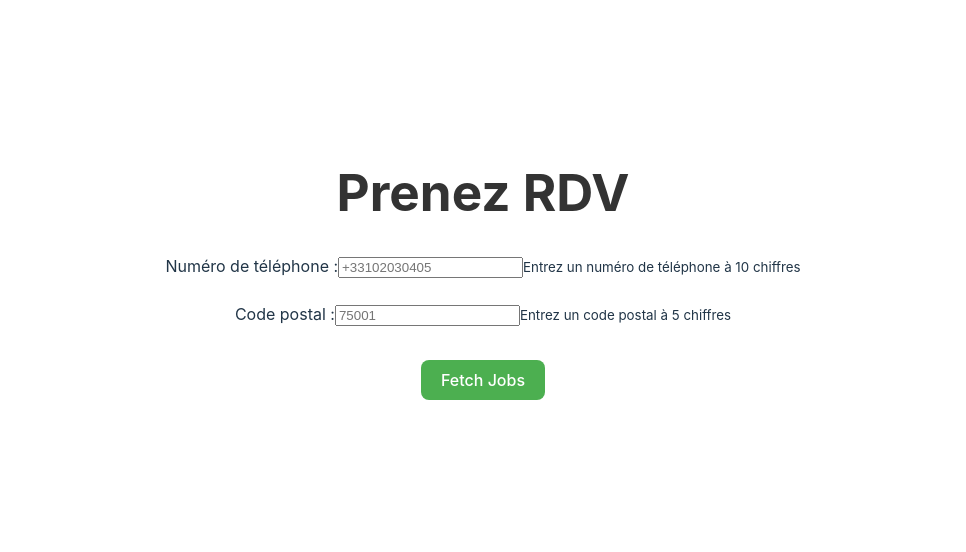
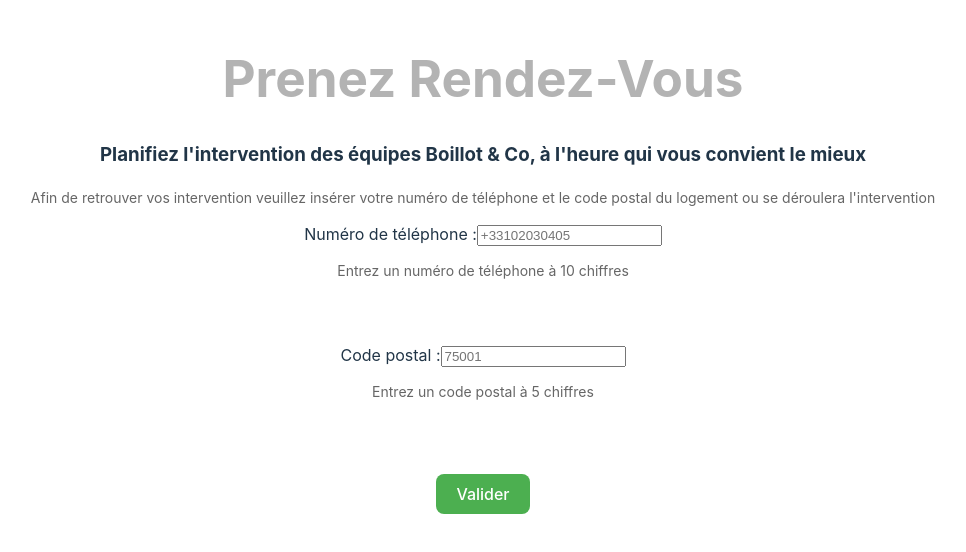
Before and after one commit to Aristophane/boillot-and-co-rdv-front, a Vue app: page / in a window 1280 px wide. Shown: the part 130-682 px from the top of the page, without its empty margins (157-1123 px from the left). Built offline with nearby package versions, Linux system fonts and the light colour scheme.

Commit message:
feat: ajout du bouton de planification

```diff
--- a/src/components/Jobs.vue
+++ b/src/components/Jobs.vue
@@ -1,11 +1,25 @@
 <template>
-  <ul @click="selectJob" class="jobItem" v-for="job in jobs">
-    <li>Job Ref : {{ job.Ref }}</li>
-    <li>Job Id : {{ job.JobId }}</li>
-    <li>Description : {{ job.Description }}</li>
-    <li>Type : {{ job.Type }}</li>
-    <li>Localisation : {{ job.Location }}</li>
-  </ul>
+  <table>
+    <thead>
+      <tr>
+        <th class="jobColumnTitle">Job Ref</th>
+        <th class="jobColumnTitle">Job Id</th>
+        <th class="jobColumnTitle">Description</th>
+        <th class="jobColumnTitle">Type</th>
+        <th class="jobColumnTitle">Localisation</th>
+      </tr>
+    </thead>
+    <tbody>
+      <tr v-for="job in jobs">
+        <td>{{ job.Ref }}</td>
+        <td>{{ job.JobId }}</td>
+        <td>{{ job.Description }}</td>
+        <td>{{ job.Type }}</td>
+        <td>{{ job.Location }}</td>
+        <button @click="planifierJob(job.Ref)"> Planifier </button>
+      </tr>
+    </tbody>
+  </table>
 </template>
 
 <script setup lang="ts">
@@ -13,9 +27,9 @@
 
 defineProps<{ jobs: Job[] }>();
 
-const selectJob = () =>{
-
-}
+const planifierJob = (jobRef: string) => {
+  console.log(jobRef);
+};
 </script>
 
 <style scoped>
@@ -32,16 +46,19 @@
   background-color: #f4f4f4;
 }
 
-li{
+li {
   list-style-type: none;
 }
 
-.jobItem{
+.jobItem {
   background: #0087ff;
 }
 
-.jobItem:hover{
+.jobItem:hover {
   background: #00e5ff;
 }
 
+.jobColumnTitle {
+  background-color: transparent;
+}
 </style>
--- a/src/components/RecuperationJobs.vue
+++ b/src/components/RecuperationJobs.vue
@@ -1,6 +1,8 @@
 <template>
   <div>
-    <h1>Prenez RDV</h1>
+    <h1>Prenez Rendez-Vous</h1>
+    <h3>Planifiez l'intervention des équipes Boillot & Co, à l'heure qui vous convient le mieux</h3>
+    <p>Afin de retrouver vos intervention veuillez insérer votre numéro de téléphone et le code postal du logement ou se déroulera l'intervention</p>
     <label for="phone">Numéro de téléphone :</label>
     <input
       type="tel"
@@ -11,7 +13,8 @@
       placeholder="+33102030405"
       required
     />
-    <small>Entrez un numéro de téléphone à 10 chiffres</small>
+    <br />
+    <p>Entrez un numéro de téléphone à 10 chiffres</p>
     <br /><br />
 
     <label for="postcode">Code postal :</label>
@@ -24,13 +27,14 @@
       placeholder="75001"
       required
     />
-    <small>Entrez un code postal à 5 chiffres</small>
+    <br />
+    <p>Entrez un code postal à 5 chiffres</p>
     <br /><br />
 
-    <button @click="fetchData">Fetch Jobs</button>
+    <button @click="fetchData">Valider</button>
     <div v-if="error" style="color: red">{{ error }}</div>
     <div v-if="isVisible">
-      <h3>Jobs Data:</h3>
+      <h3>Liste des jobs à planifier:</h3>
       <Jobs :jobs="jobsReceived"></Jobs>
     </div>
   </div>
@@ -71,7 +75,7 @@
     data.value = await response.json();
     isVisible.value = true;
     const result = data.value;
-    if (result !== undefined) {
+    if (result !== undefined ) {
       jobsReceived.value = result.responseForJobs.Result;
     }
     console.log(
@@ -92,7 +96,7 @@
   padding: 20px;
 }
 h1 {
-  color: #333;
+  color: #b3b3b3;
 }
 button {
   background-color: #4caf50;
```
